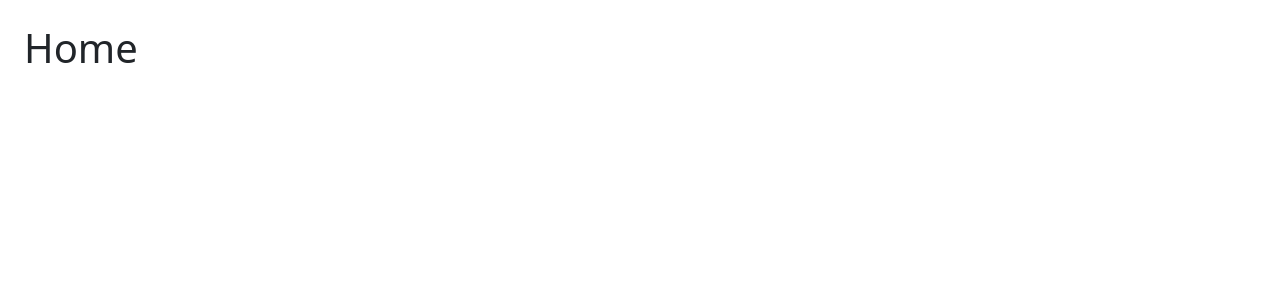
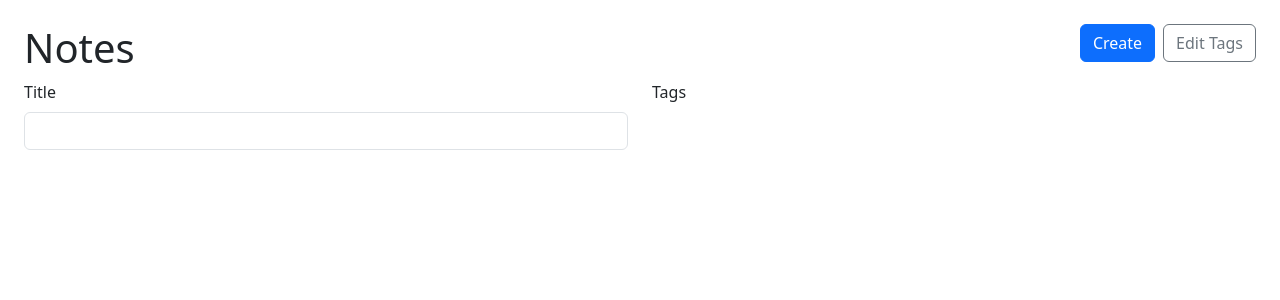
Before and after one commit to aaronwp21/note-taker, a Next.js app: page / in a window 1280 px wide. Shown: the top 300 px of the page. Built offline with nearby package versions, Linux system fonts and the light colour scheme.

Commit message:
homepage layout

```diff
--- /dev/null
+++ b/src/components/NoteList.tsx
@@ -0,0 +1,55 @@
+import React from 'react'
+import Link from 'next/link'
+import { Row, Col, Stack, Button, Form } from 'react-bootstrap'
+import ReactSelect from 'react-select'
+
+function NoteList() {
+  return (
+    <>
+      <Row>
+        <Col><h1>Notes</h1></Col>
+        <Col xs="auto">
+          <Stack gap={2} direction='horizontal'>
+            <Link href={'/new'}>
+              <Button variant='primary'>Create</Button>
+            </Link>
+            <Button variant='outline-secondary'>Edit Tags</Button>
+          </Stack>
+        </Col>
+      </Row>
+      <Form>
+        <Row className='mb-4'>
+          <Col>
+            <Form.Group controlId='title'>
+              <Form.Label>Title</Form.Label>
+              <Form.Control type='text' />
+            </Form.Group>
+          </Col>
+          <Col>
+          <Form.Group controlId="tags">
+              <Form.Label>Tags</Form.Label>
+              {/* <ReactSelect
+                value={selectedTags.map((tag) => {
+                  return { label: tag.label, value: tag.id };
+                })}
+                options={availableTags.map((tag) => {
+                  return { label: tag.label, value: tag.id };
+                })}
+                onChange={(tags) => {
+                  setSelectedTags(
+                    tags.map((tag) => {
+                      return { label: tag.label, id: tag.value };
+                    }),
+                  );
+                }}
+                isMulti
+              /> */}
+            </Form.Group>
+          </Col>
+        </Row>
+      </Form>
+    </>
+  )
+}
+
+export default NoteList
--- a/src/pages/index.tsx
+++ b/src/pages/index.tsx
@@ -1,13 +1,11 @@
 import Image from 'next/image'
-import { Inter } from 'next/font/google'
 import Layout from '@/components/Layout'
-
-const inter = Inter({ subsets: ['latin'] })
+import NoteList from '@/components/NoteList'
 
 export default function Home() {
   return (
     <Layout>
-      <h1>Home</h1>
+      <NoteList />
     </Layout>
   )
 }
```
